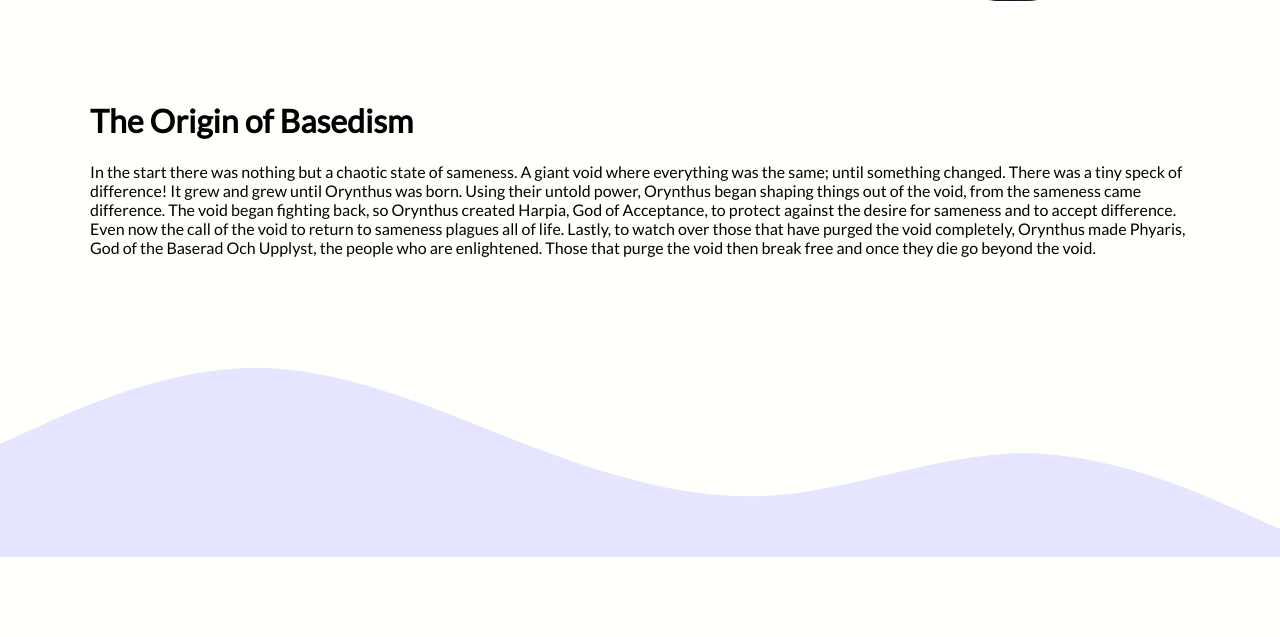
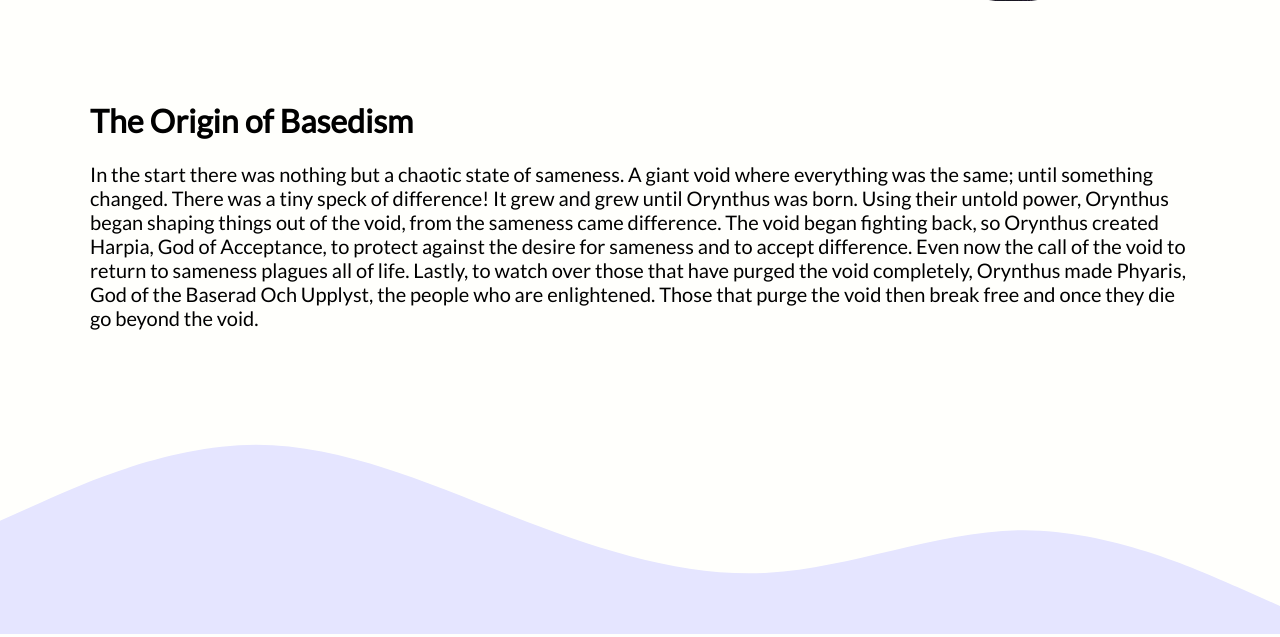
Before and after one commit to ovandermeer/RS-Website, a Django app: page / in a window 1280 px wide. Shown: the part 549-1186 px from the top of the page. Before the commit the page ends 1106 px from the top, so only its background shows below. Run offline with Django 4.2, Linux system fonts and the light colour scheme.

Commit message:
standardized font on homepage

```diff
--- a/main/templates/main/index.html
+++ b/main/templates/main/index.html
@@ -48,7 +48,7 @@
       <h1>
         The Origin of Basedism
       </h1>
-      <p>
+      <p class="home-paragraph">
 In the start there was nothing but a chaotic state of sameness. A giant void where everything was the same; until something changed.
 There was a tiny speck of difference! It grew and grew until Orynthus was born.  Using their untold power,
 Orynthus began shaping things out of the void, from the sameness came difference. The void began fighting back, so Orynthus created
```
